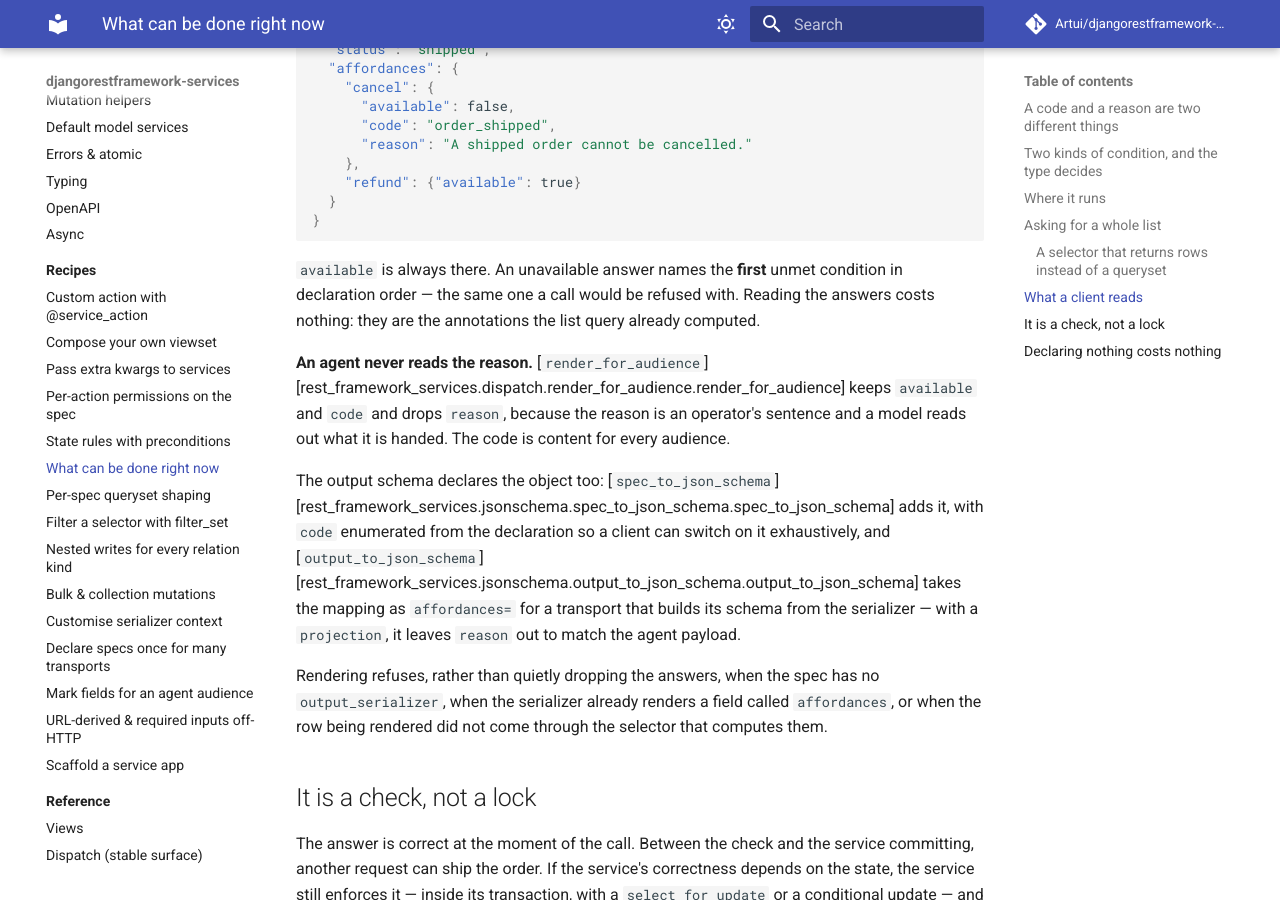
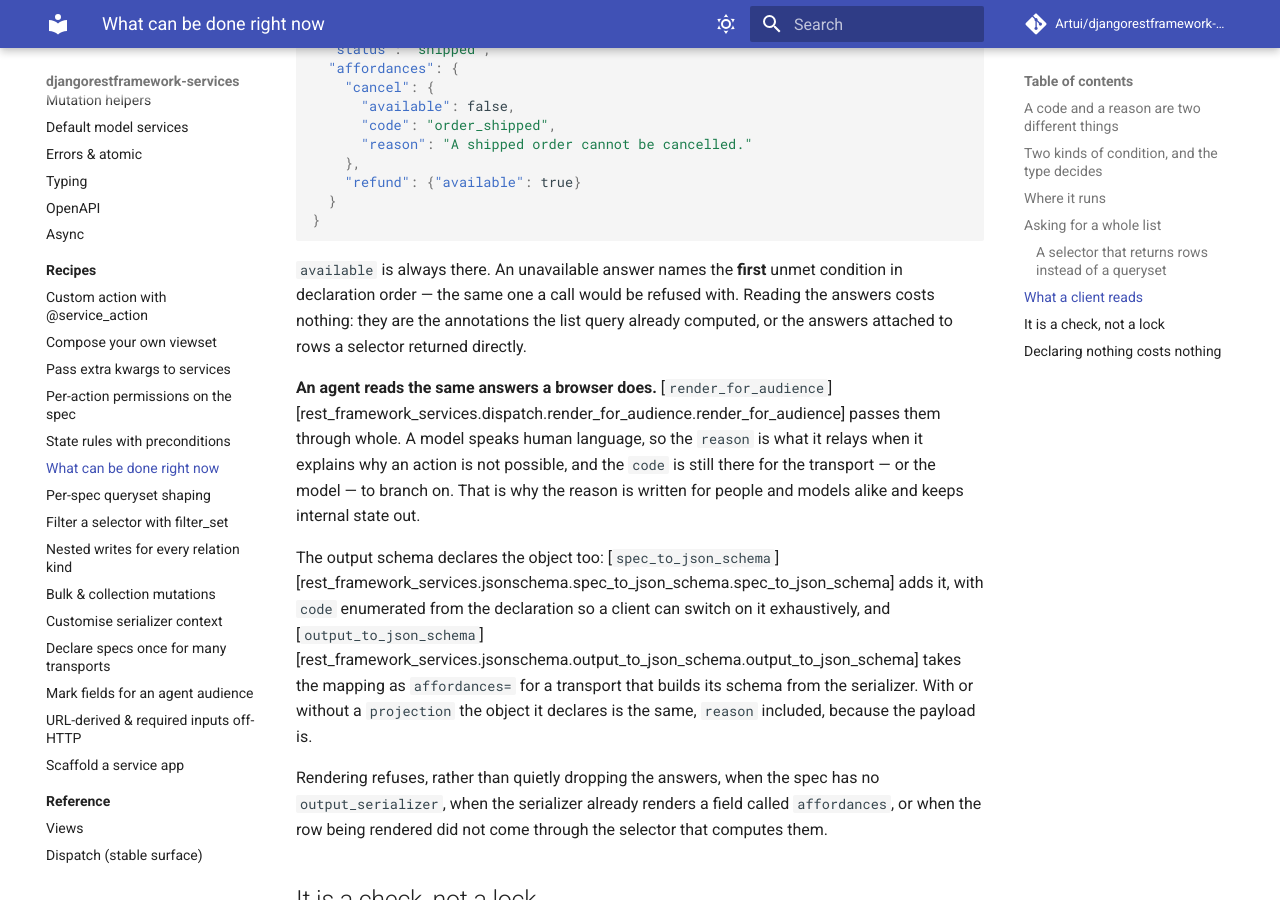
Before and after one commit to Artui/djangorestframework-services, an MkDocs documentation site: the page built from docs/recipes/affordances.md, in a window 1280 px wide and 900 px high, scrolled down 4102 px. Built offline with MkDocs 1.6.1 and Material for MkDocs 9.7.7, drawn with Linux system fonts in a browser that asks for light colours; comment, search, counter and statistics services are not loaded.

Commit message:
Let an agent read an affordance's reason
render_for_audience dropped the reason and kept the code, on the theory
that the reason was an operator's sentence. A model speaks human
language: the reason is what it relays when it explains why an action
is not possible, so the agent render now passes the answers through
whole, and the code stays for the transport or the model to branch on.

The agent-audience output schema declares the same object, reason
included, so the stripping helper and the include_reason switch are
gone. The manifest's affordance entries carry the reason beside the code
and scope, so a model reading it learns what each refusal will say.

Co-Authored-By: Claude Opus 5 <noreply@anthropic.com>

```diff
--- a/docs/recipes/affordances.md
+++ b/docs/recipes/affordances.md
@@ -206,13 +206,14 @@ retrieve and `@selector_action` views, and in a mutation's response when its
 `available` is always there. An unavailable answer names the **first** unmet
 condition in declaration order — the same one a call would be refused with.
 Reading the answers costs nothing: they are the annotations the list query
-already computed.
+already computed, or the answers attached to rows a selector returned directly.
 
-**An agent never reads the reason.**
+**An agent reads the same answers a browser does.**
 [`render_for_audience`][rest_framework_services.dispatch.render_for_audience.render_for_audience]
-keeps `available` and `code` and drops `reason`, because the reason is an
-operator's sentence and a model reads out what it is handed. The code is content
-for every audience.
+passes them through whole. A model speaks human language, so the `reason` is
+what it relays when it explains why an action is not possible, and the `code` is
+still there for the transport — or the model — to branch on. That is why the
+reason is written for people and models alike and keeps internal state out.
 
 The output schema declares the object too:
 [`spec_to_json_schema`][rest_framework_services.jsonschema.spec_to_json_schema.spec_to_json_schema]
@@ -220,8 +221,8 @@ adds it, with `code` enumerated from the declaration so a client can switch on i
 exhaustively, and
 [`output_to_json_schema`][rest_framework_services.jsonschema.output_to_json_schema.output_to_json_schema]
 takes the mapping as `affordances=` for a transport that builds its schema from
-the serializer — with a `projection`, it leaves `reason` out to match the agent
-payload.
+the serializer. With or without a `projection` the object it declares is the
+same, `reason` included, because the payload is.
 
 Rendering refuses, rather than quietly dropping the answers, when the spec has no
 `output_serializer`, when the serializer already renders a field called
```
Also changed, not shown: CHANGELOG.md (+12 -11 lines), docs/recipes/spec-registry.md (+7 -6 lines), 7 other files.
